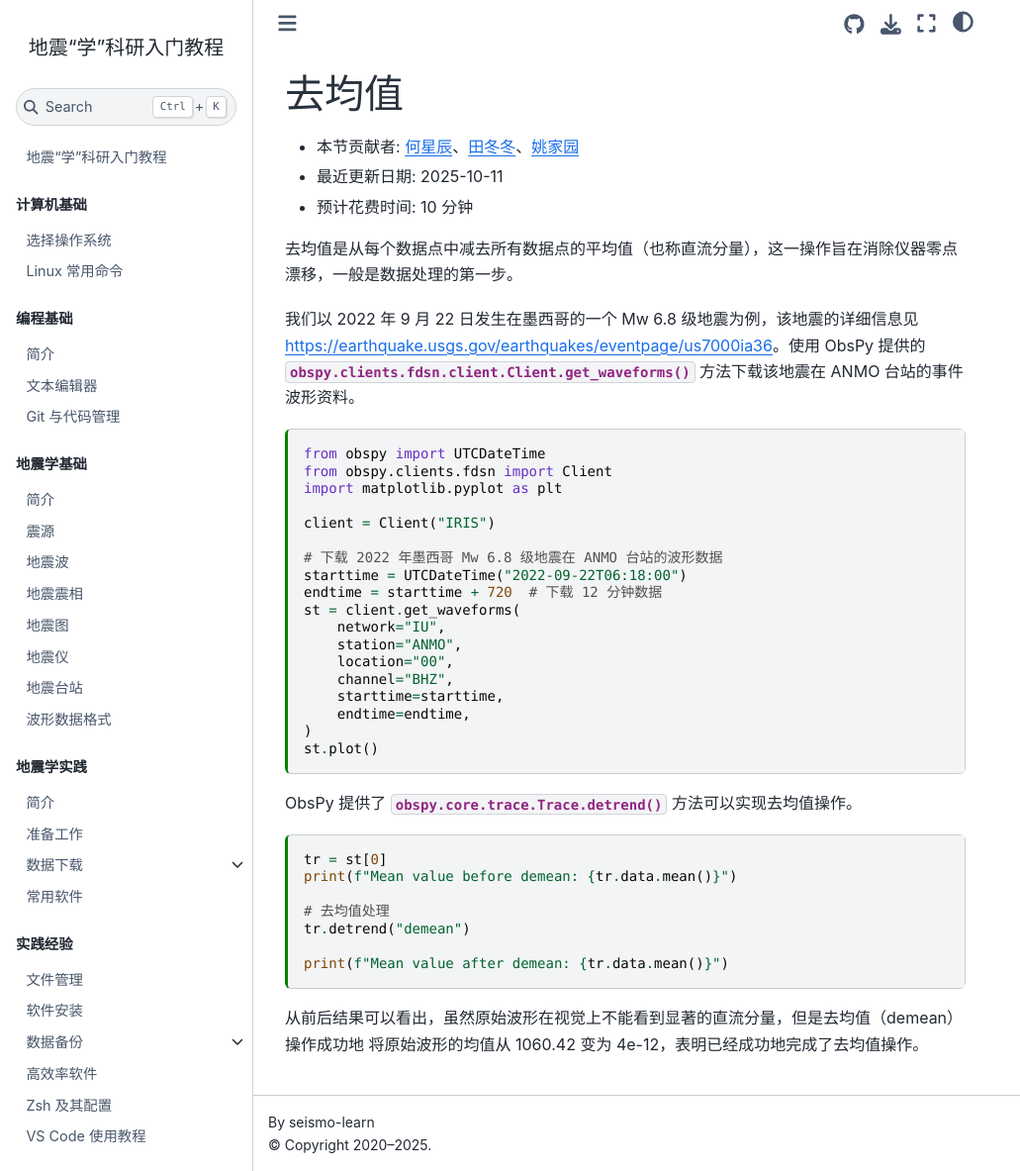
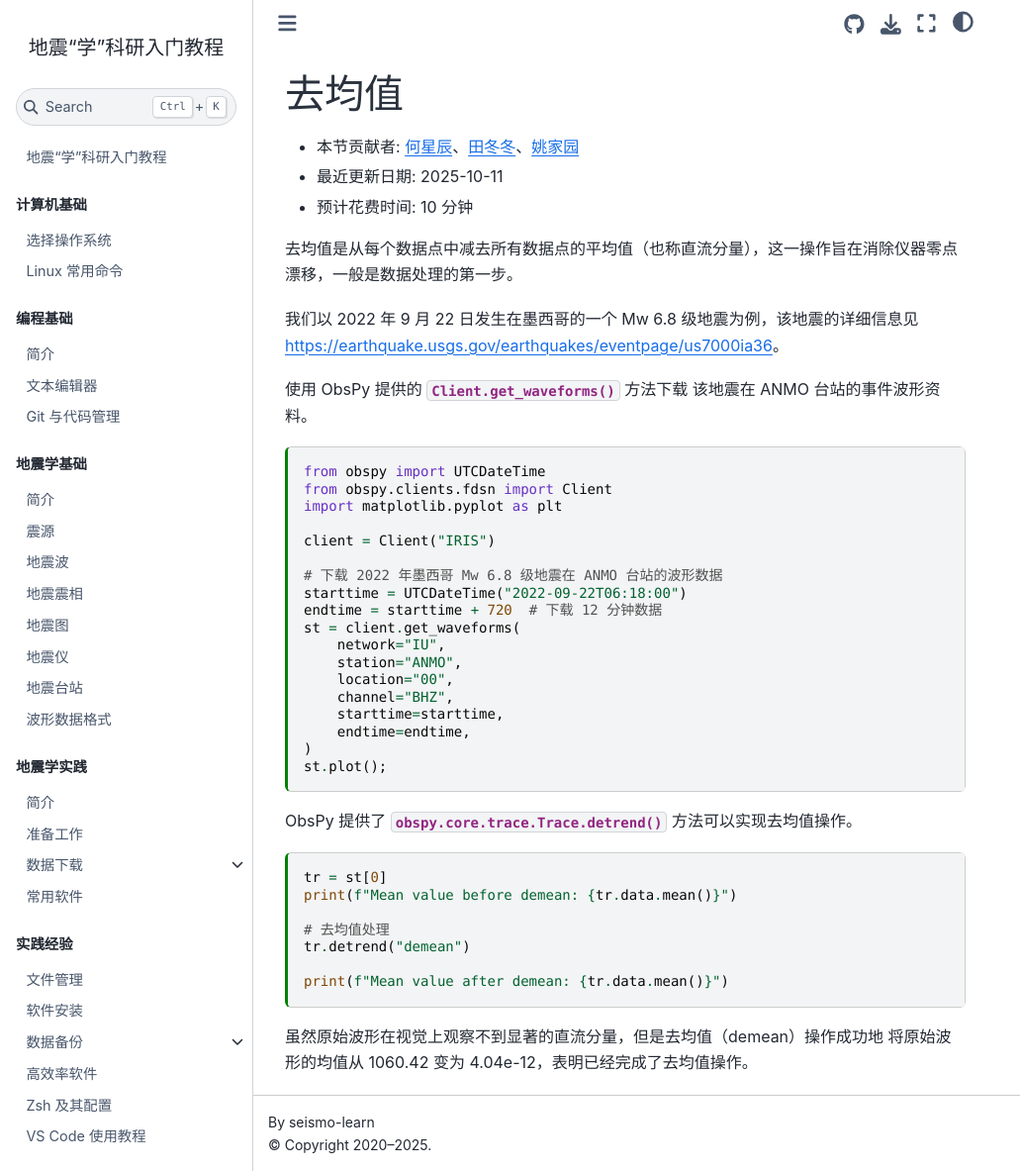
Before and after one commit to seismo-learn/seismology101, a Jupyter Book: the page built from source/exercises/demean.md, in a window 1280 px wide and 1183 px high. Shown: the whole window at 99% size, without its empty margins (0-1031 px from the left). Built offline with Jupyter Book 1.0.4 settings and Sphinx 7.4.7 and the Sphinx Book theme 1.1.4, drawn with Linux system fonts in a browser that asks for light colours; pages that are not in the unit, such as notebooks, are missing from menus.

Commit message:
Apply suggestions from code review
Co-authored-by: Yao Jiayuan <coreman.seism@gmail.com>

````diff
--- a/source/exercises/demean.md
+++ b/source/exercises/demean.md
@@ -20,7 +20,10 @@
 
 去均值是从每个数据点中减去所有数据点的平均值（也称直流分量），这一操作旨在消除仪器零点漂移，一般是数据处理的第一步。
 
-我们以 2022 年 9 月 22 日发生在墨西哥的一个 Mw 6.8 级地震为例，该地震的详细信息见 <https://earthquake.usgs.gov/earthquakes/eventpage/us7000ia36>。使用 ObsPy 提供的 {meth}`obspy.clients.fdsn.client.Client.get_waveforms` 方法下载该地震在 ANMO 台站的事件波形资料。
+我们以 2022 年 9 月 22 日发生在墨西哥的一个 Mw 6.8 级地震为例，该地震的详细信息见 <https://earthquake.usgs.gov/earthquakes/eventpage/us7000ia36>。
+
+使用 ObsPy 提供的 {meth}`Client.get_waveforms() <obspy.clients.fdsn.client.Client.get_waveforms>` 方法下载
+该地震在 ANMO 台站的事件波形资料。
 
 ```{code-cell} ipython3
 from obspy import UTCDateTime
@@ -40,7 +43,7 @@
     starttime=starttime,
     endtime=endtime,
 )
-st.plot()
+st.plot();
 ```
 
 ObsPy 提供了 {meth}`obspy.core.trace.Trace.detrend` 方法可以实现去均值操作。
@@ -55,5 +58,5 @@
 print(f"Mean value after demean: {tr.data.mean()}")
 ```
 
-从前后结果可以看出，虽然原始波形在视觉上不能看到显著的直流分量，但是去均值（demean）操作成功地
-将原始波形的均值从 1060.42 变为 4e-12，表明已经成功地完成了去均值操作。
+虽然原始波形在视觉上观察不到显著的直流分量，但是去均值（demean）操作成功地
+将原始波形的均值从 1060.42 变为 4.04e-12，表明已经完成了去均值操作。
````
